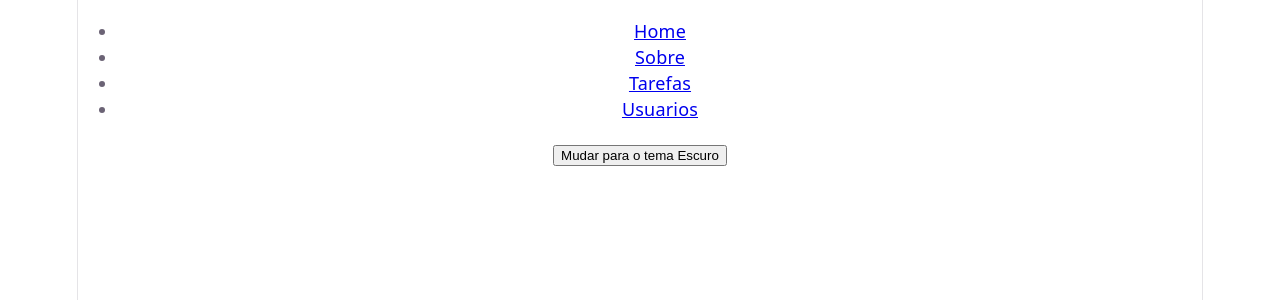
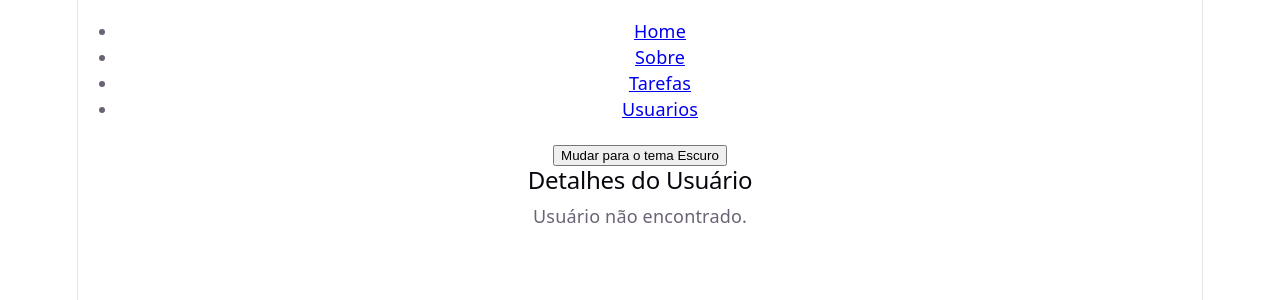
Before and after one commit to Felipe-Trevisan/react-tutorial, a React (Vite) app: page /usuarios/1 in a window 1280 px wide. Shown: the top 300 px of the page. Built offline with nearby package versions, Linux system fonts and the light colour scheme; no server answers.

Commit message:
Aula 10
Aula 10

```diff
--- a/src/App.jsx
+++ b/src/App.jsx
@@ -5,8 +5,8 @@ import { BrowserRouter, Link, Route, Routes } from "react-router-dom";
 import Home from "./pages/Home";
 import Sobre from "./pages/Sobre";
 import Usuarios from "./pages/Usuarios";
-
 import AppTarefas from "./pages/Tarefas/AppTarefas";
+import UsuarioDetalhe from "./pages/UsuarioDetalhe";
 
 function App() {
   return (
@@ -29,6 +29,7 @@ function App() {
           <Route path="/sobre" element={<Sobre />} />
           <Route path="/usuarios" element={<Usuarios />} />
           <Route path="/tarefas" element={<AppTarefas />} />
+          <Route path="/usuarios/:id" element={<UsuarioDetalhe/>} />
         </Routes>
       </BrowserRouter>
     </ThemeProvider>
--- /dev/null
+++ b/src/pages/UsuarioDetalhe.jsx
@@ -0,0 +1,51 @@
+import { useEffect, useState } from "react";
+import { useParams } from "react-router-dom";
+
+
+const UsuarioDetalhe = () => {
+
+    const { id } = useParams();
+    const [usuario, setUsuario] = useState(null);
+    const [isLoading, setIsLoading] = useState(true);
+    (true)
+
+    useEffect(() => {
+        async function buscarUsuario() {
+            try {
+                setIsLoading(true);
+                const data = await fetch(`https://jsonplaceholder.typicode.com/users/${id}`);
+                const jsonData = await data.json();
+                setUsuario(jsonData);
+            } catch (erro) {
+                console.error("Erro ao buscar usuário:", erro);
+            } finally {
+                setIsLoading(false);
+            }
+
+        }
+        buscarUsuario();
+    }, [id]);
+
+    return(
+        <div>
+            <h2>Detalhes do Usuário</h2>
+            {isLoading ? (
+                <p>Carregando...</p>
+            ) : usuario ? (
+                <div>
+                    <p>ID: {usuario.id}</p>
+                    <p>Nome: {usuario.name}</p>
+                    <p>Email: {usuario.email}</p>
+                    <p>Telefone: {usuario.phone}</p>
+                    <p>Website: {usuario.website}</p>
+                    <p>Empresa: {usuario.company?.name}</p>
+
+                </div>
+            ) : (
+                <p>Usuário não encontrado.</p>
+            )}
+        </div>
+    )
+}
+
+export default UsuarioDetalhe;
--- a/src/pages/Usuarios.jsx
+++ b/src/pages/Usuarios.jsx
@@ -1,5 +1,6 @@
 import useSWR from "swr";
 import { fetcher } from "../fetcher";
+import { Link } from "react-router-dom";
 
 const Usuarios = () => {
 const { data, error, isLoading } = useSWR("https://jsonplaceholder.typicode.com/users", fetcher);
@@ -14,7 +15,11 @@ const { data, error, isLoading } = useSWR("https://jsonplaceholder.typicode.com/
 
       <ul>
         {data?.map((user) => (
-          <li key={user.id}>{user.name}</li>
+          <li key={user.id}>
+            <Link to={`/usuarios/${user.id}`}>
+              {user.name}
+            </Link>
+          </li>
         ))}
       </ul>
     </div>
```
